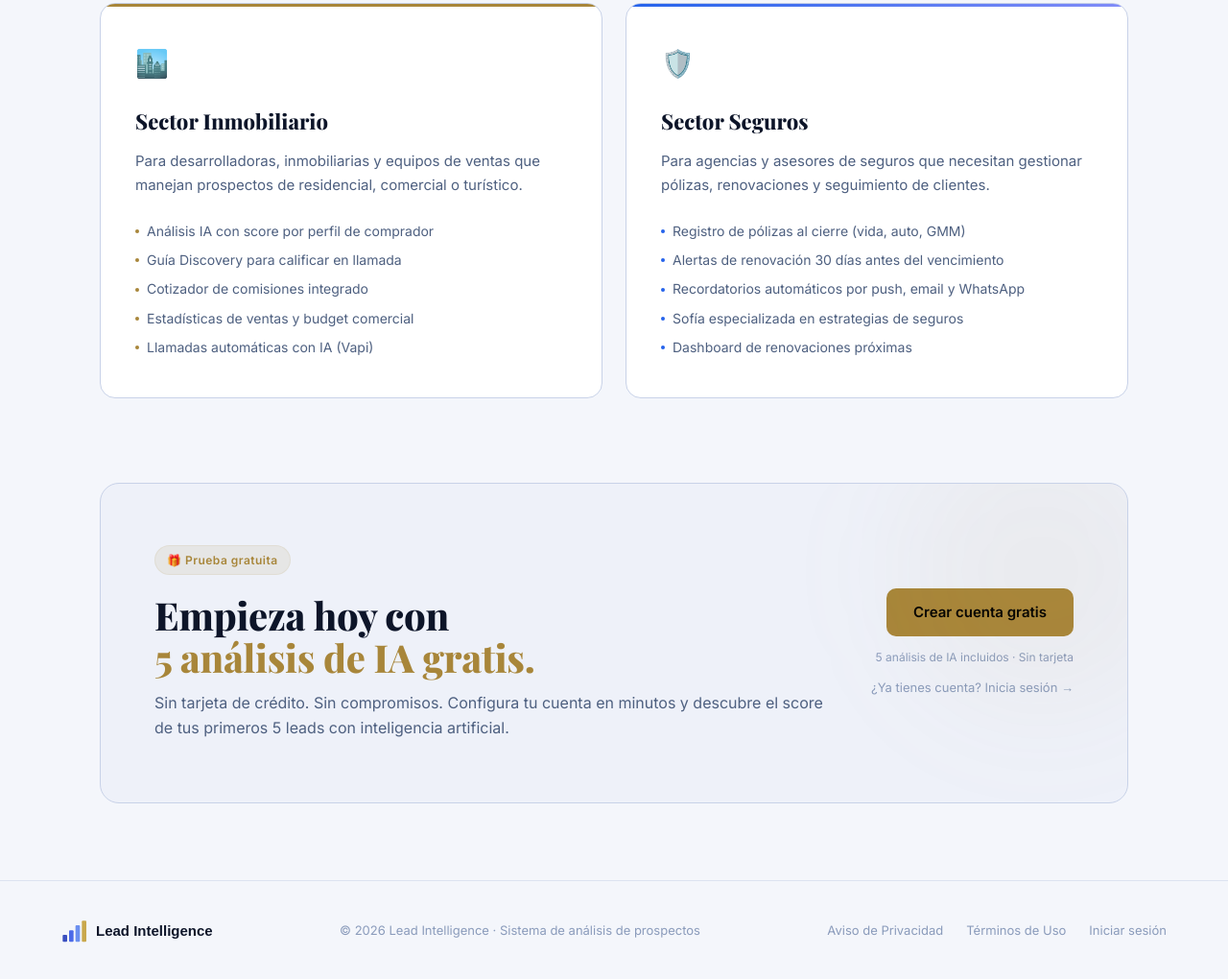
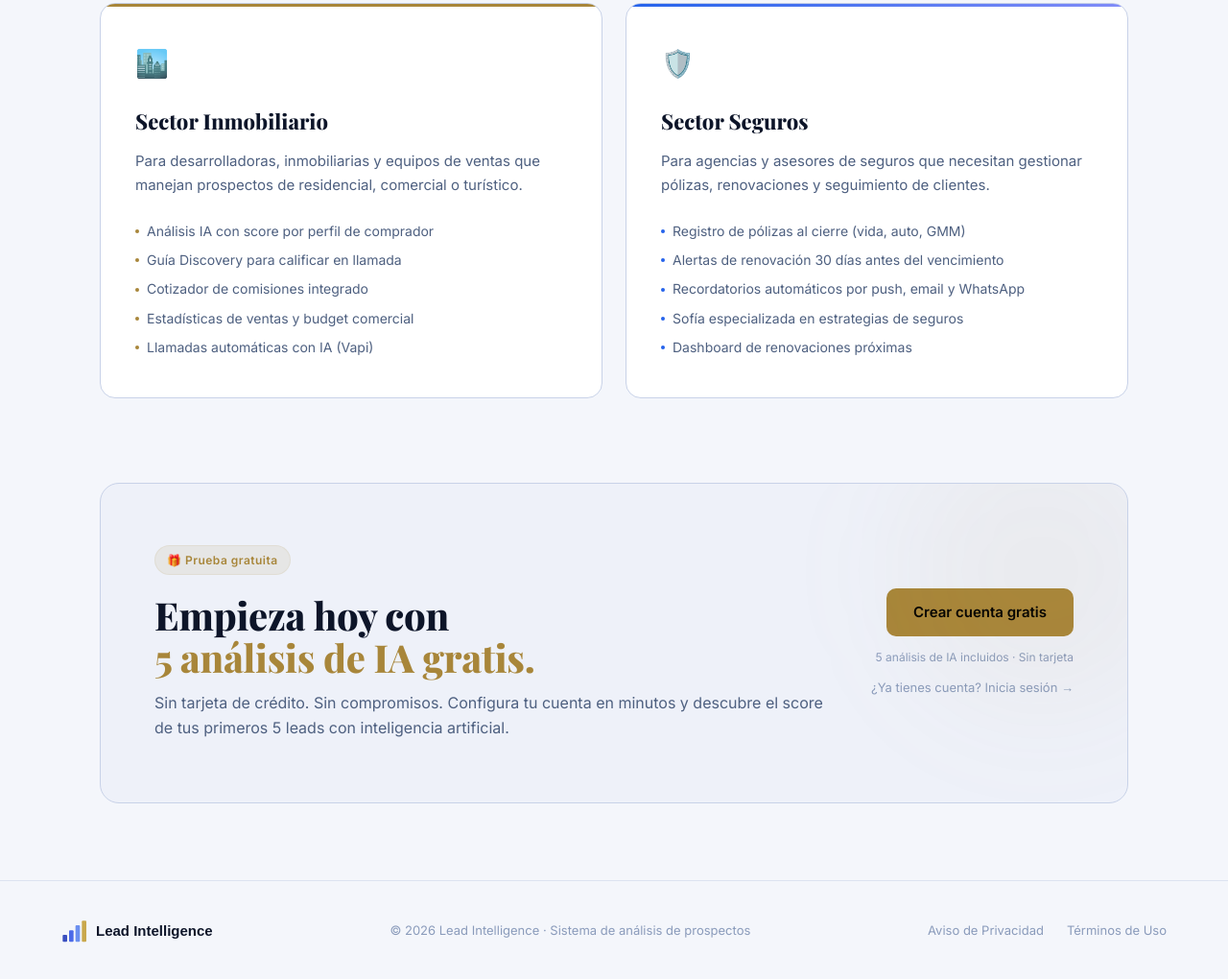
Before and after one commit to direcciondsigna-code/leadintel-landing, a plain HTML site: page index.html in a window 1280 px wide. Shown: the part 2739-3759 px from the top of the page at 96% size. Drawn offline with nearby package versions, Linux system fonts and the light colour scheme; a web font is replaced by a local one.

Commit message:
Update index.html

```diff
--- a/index.html
+++ b/index.html
@@ -1,3 +1,4 @@
+<meta name="viewport" content="width=device-width, initial-scale=1">
 <title>Lead Intelligence</title>
 <link rel="stylesheet" href="https://fonts.googleapis.com/css2?family=Playfair+Display:ital,wght@0,700;0,800;0,900;1,700&family=Inter:wght@300;400;500;600&display=swap">
 <style>
@@ -1048,6 +1049,4 @@
   <div class="footer-links">
     <a href="#">Aviso de Privacidad</a>
     <a href="#">Términos de Uso</a>
-    <a href="https://lead-intelligence-frontend-yp3h.onrender.com/login">Iniciar sesión</a>
-  </div>
-</footer>
+    <a href="https://lead-intelligence-fro
```
